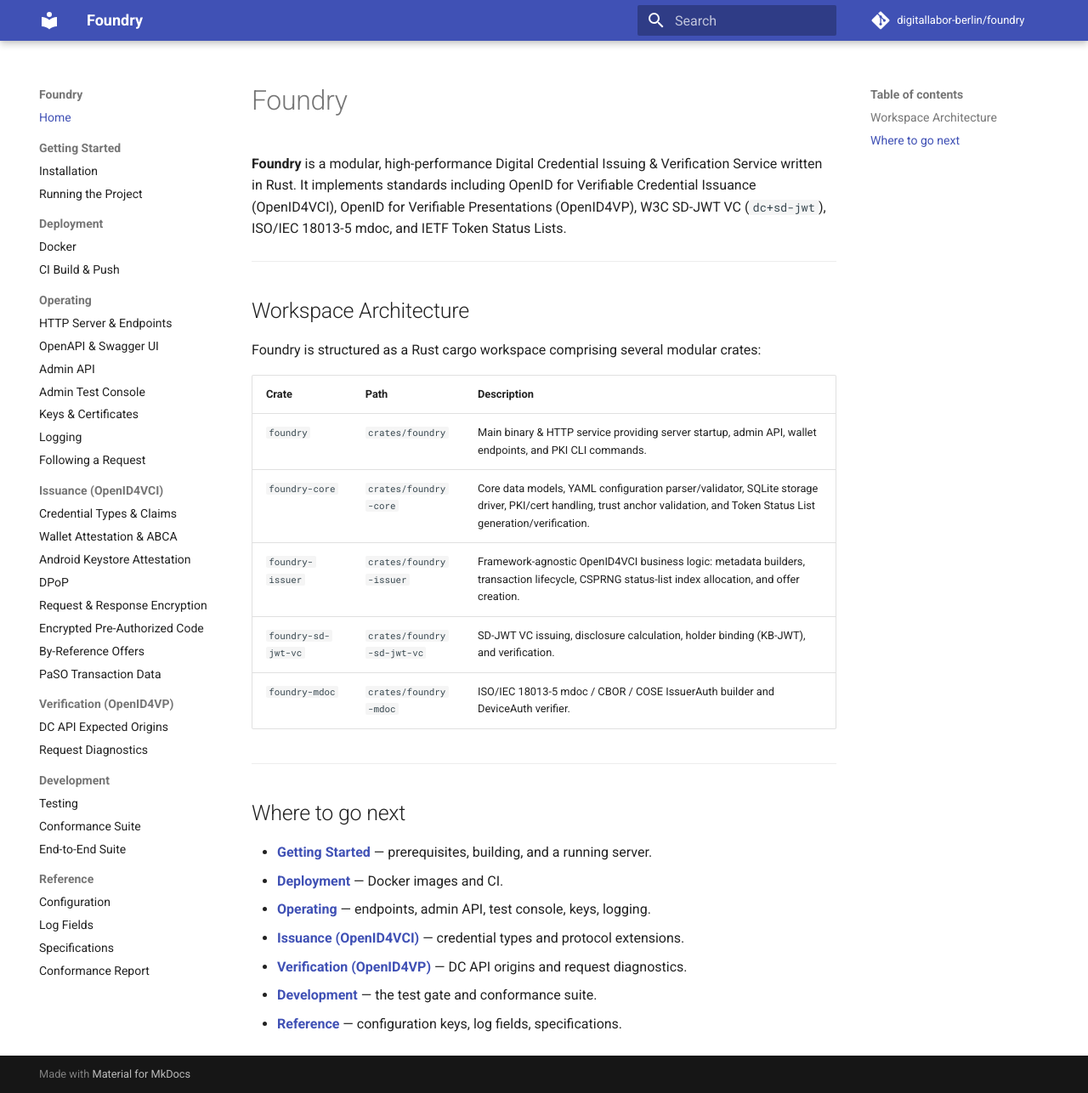
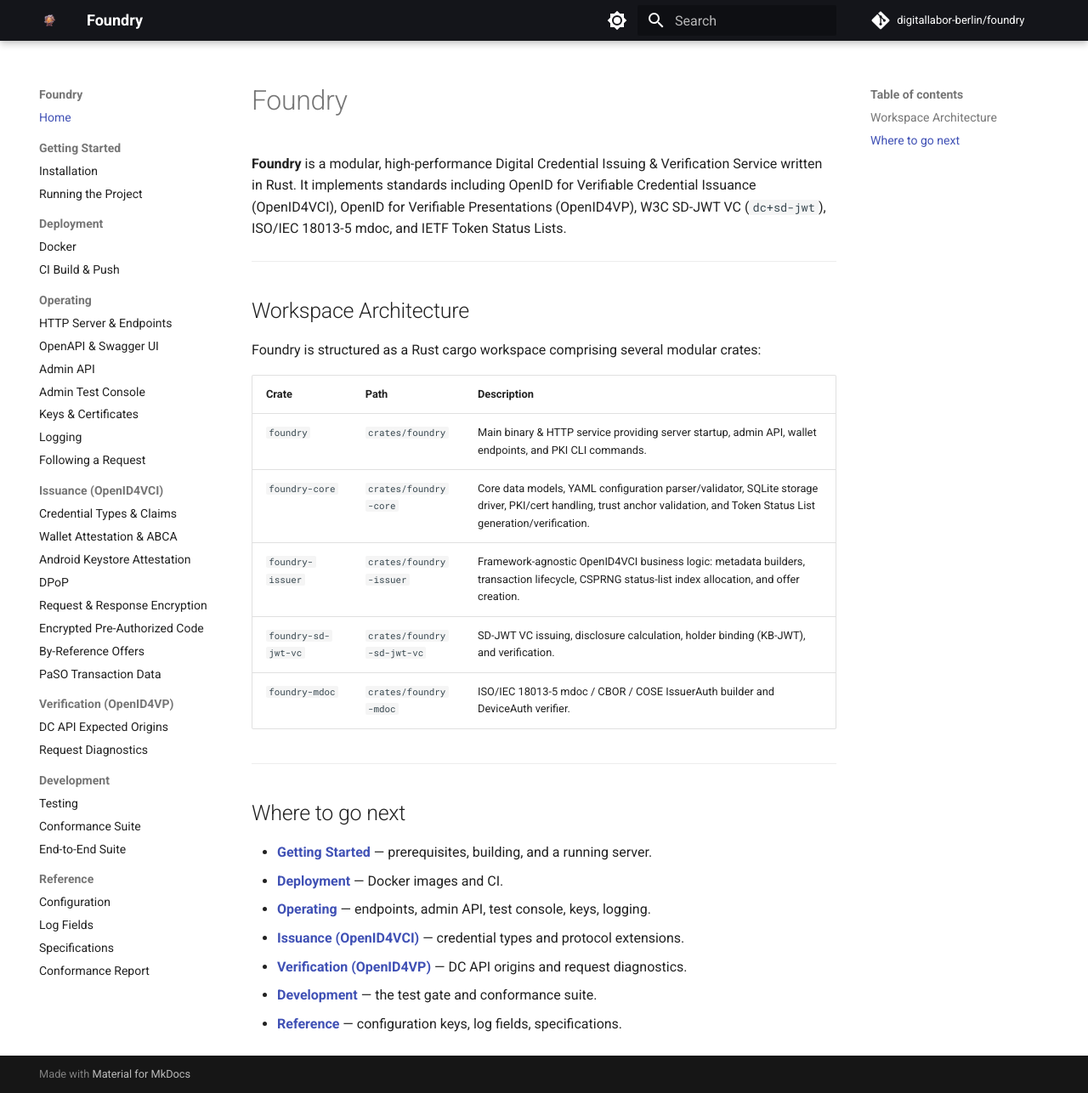
Before and after one commit to digitallabor-berlin/foundry, an MkDocs documentation site: the page built from docs/index.md, in a window 1280 px wide and 1286 px high. Shown: the whole window at 85% size. Built offline with MkDocs 1.6.1 and Material for MkDocs 9.7.7, drawn with Linux system fonts in a browser that asks for light colours; comment, search, counter and statistics services are not loaded.

Commit message:
added foundry logo

```diff
--- a/mkdocs.yml
+++ b/mkdocs.yml
@@ -31,6 +31,24 @@ theme:
     - toc.follow
     - search.suggest
     - content.code.copy
+  logo: assets/foundry_logo.png
+  palette:
+    - media: "(prefers-color-scheme: light)"
+      scheme: default
+      primary: black
+      accent: orange
+      toggle:
+        icon: material/brightness-7
+        name: Switch to dark mode
+
+    # Palette toggle for dark mode
+    - media: "(prefers-color-scheme: dark)"
+      scheme: slate
+      primary: black
+      accent: orange
+      toggle:
+        icon: material/brightness-4
+        name: Switch to light mode
 
 markdown_extensions:
   - admonition
```
Also changed, not shown: docs/assets/foundry_logo.png (added).
